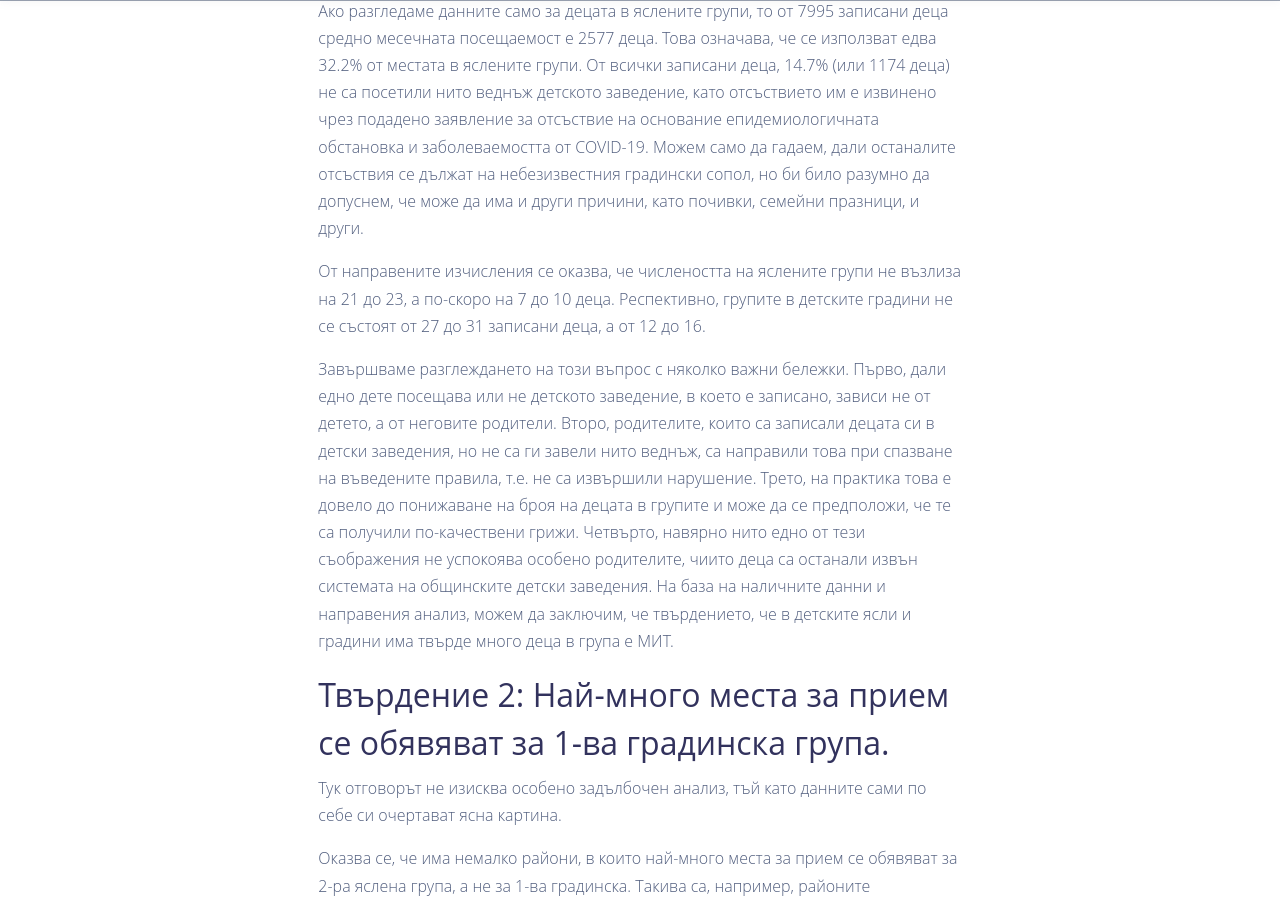
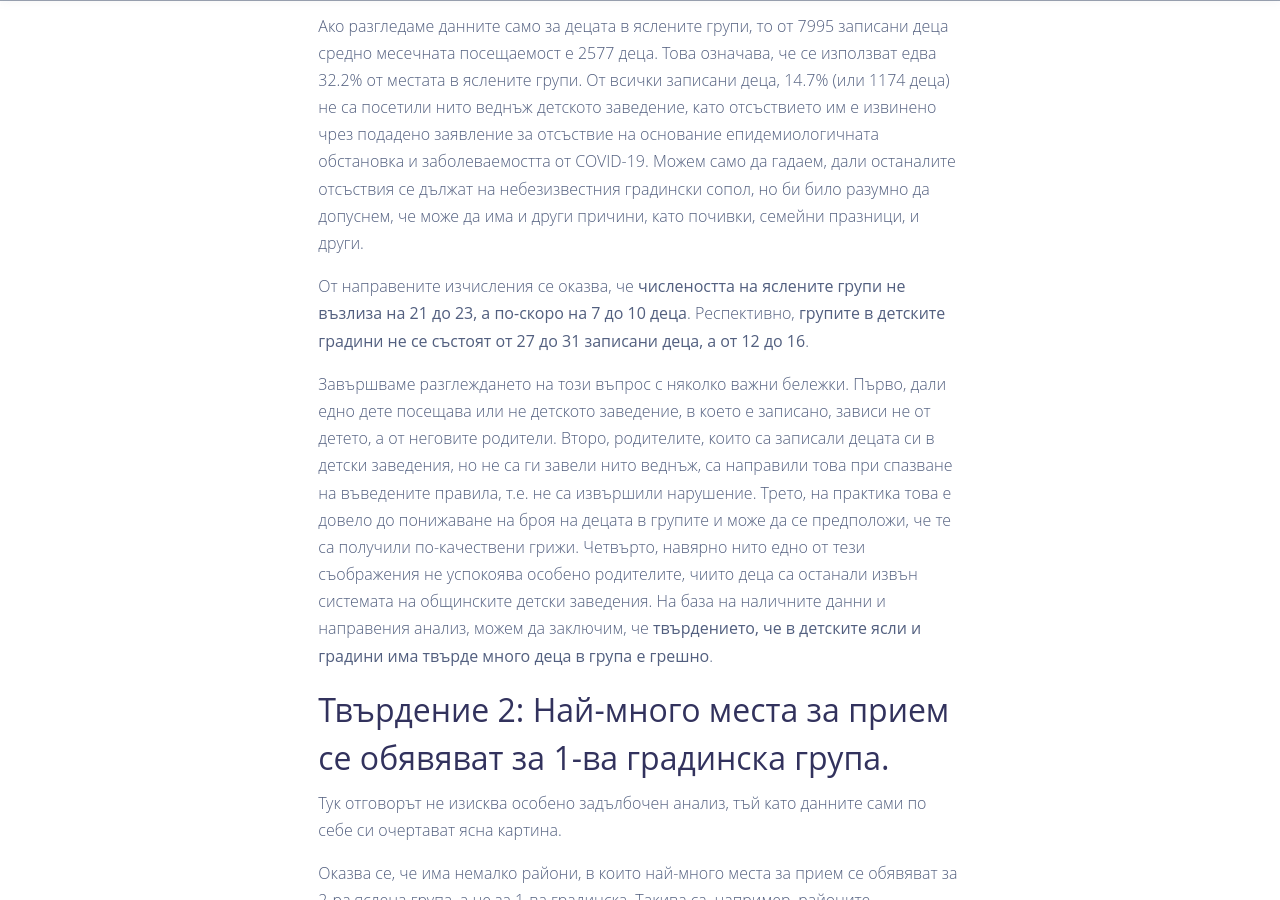
Before and after one commit to data-for-good-bg/data-for-good-bg.github.io, a Jekyll site: the page built from bg/_posts/2022-03-15-sofia-kindergartens-2021-2022.md, in a window 1280 px wide and 900 px high, scrolled down 2996 px. Built offline with Jekyll 4.4.1, drawn with Linux system fonts in a browser that asks for light colours; nearby versions of some CDN libraries; a script that is not in the unit is left out; some of the changed text lies outside the part shown.

Commit message:
edit of copy

```diff
--- a/bg/_posts/2022-03-15-sofia-kindergartens-2021-2022.md
+++ b/bg/_posts/2022-03-15-sofia-kindergartens-2021-2022.md
@@ -36,20 +36,20 @@
 
 Ако разгледаме данните само за децата в яслените групи, то от 7995 записани деца средно месечната посещаемост е 2577 деца. Това означава, че се използват едва 32.2% от местата в яслените групи. От всички записани деца, 14.7% (или 1174 деца) не са посетили нито веднъж детското заведение, като отсъствието им е извинено чрез подадено заявление за отсъствие на основание епидемиологичната обстановка и заболеваемостта от COVID-19. Можем само да гадаем, дали останалите отсъствия се дължат на небезизвестния градински сопол, но би било разумно да допуснем, че може да има и други причини, като почивки, семейни празници, и други.
 
-От направените изчисления се оказва, че числеността на яслените групи не възлиза на 21 до 23, а по-скоро на 7 до 10 деца. Респективно, групите в детските градини не се състоят от 27 до 31 записани деца, а от 12 до 16.
+От направените изчисления се оказва, че **числеността на яслените групи не възлиза на 21 до 23, а по-скоро на 7 до 10 деца**. Респективно, **групите в детските градини не се състоят от 27 до 31 записани деца, а от 12 до 16**.
 
 Завършваме разглеждането на този въпрос с няколко важни бележки. Първо, дали едно дете посещава или не детското заведение, в което е записано, зависи не от детето, а от неговите родители. Второ, родителите, които са записали децата си в детски заведения, но не са ги завели нито веднъж, са направили това при спазване на въведените правила, т.е. не са извършили нарушение. Трето, на практика това е довело до понижаване на броя на децата в групите и може да се предположи, че те са получили по-качествени грижи. Четвърто, навярно нито едно от тези съображения не успокоява особено родителите, чиито деца са останали извън системата на общинските детски заведения.
-На база на наличните данни и направения анализ, можем да заключим, че твърдението, че в детските ясли и градини има твърде много деца в група е МИТ.
+На база на наличните данни и направения анализ, можем да заключим, че **твърдението, че в детските ясли и градини има твърде много деца в група е грешно**.
 
 ## Твърдение 2: Най-много места за прием се обявяват за 1-ва градинска група.
 
 Тук отговорът не изисква особено задълбочен анализ, тъй като данните сами по себе си очертават ясна картина.
 
-Оказва се, че има немалко райони, в които най-много места за прием се обявяват за 2-ра яслена група, а не за 1-ва градинска. Такива са, например, районите Възраждане, Искър, Кремиковци, Младост, Надежда, Нови Искър, Студентски. В тях при яслените групи се наблюдава и по-висок процент на приети, но непостъпили деца и съответно на по-ниска средномесечна посещаемост.
+Оказва се, че има немалко райони, в които най-много места за прием се обявяват за 2-ра яслена група, а не за 1-ва градинска. Такива са, например, районите Възраждане, Искър, Кремиковци, Младост, Надежда, Нови Искър и Студентски. В тях при яслените групи се наблюдава и по-висок процент на приети, но непостъпили деца и съответно на по-ниска средномесечна посещаемост.
 
 [ ![](/assets/img/pages/kindergartens_mladost_2021-2022.PNG) ](/assets/img/pages/kindergartens_mladost_2021-2022.PNG)
 
-На база на наличните данни и направения анализ, можем да заключим, че твърдението, че най-много места за прием се обявяват за 1-ва градинска група също е МИТ.
+На база на наличните данни и направения анализ, можем да заключим, че **твърдението, че най-много места за прием се обявяват за 1-ва градинска група също е грешно**.
 
 ## Твърдение 3: Всички детски градини получават еднакво оскъдни средства и страдат от недостиг на персонал.
 
@@ -70,11 +70,11 @@
 
 [ ![](/assets/img/pages/kindergartend_staff.PNG) ](/assets/img/pages/kindergartend_staff.PNG)
 
-В едно обаче всички детски градини си приличат и това е ниското заплащане на персонала.
+В едно обаче всички детски градини си приличат и това е обидно ниското заплащане на персонала.
 
 Според НСИ, през октомври 2021 г. средната брутна месечна заплата на наетите лица по трудово и служебно правоотношение в район София (столица) е 2137 лв. От данните се вижда, че средната брутна месечна заплата на педагогическия персонал е 1679.60 лв., което е с 21% по-ниско от средното заплащане за София. Непедагогическия персонал в детските градини в София получава 959.49 лв. средна брутна месечна заплата, което е повече от два пъти по-ниско от средното заплащане за София.
 
-И така, на база на направения анализ може да се заключи, че данните са твърде разнообразни, за да се направи категорично заключение за достоверността на твърдението, че всички детски градини получават еднакво оскъдни средства и имат недостиг на персонал.
+И така, на база на направения анализ може да се заключи, че данните са твърде разнообразни и **не може да се направи категорично заключение за достоверността на твърдението, че всички детски градини получават еднакво оскъдни средства и имат недостиг на персонал**.
 
 Предоставените на „Данни за добро“ данни и извършеният от нашите доброволци анализ добавят още няколко щрихи към състоянието на детските заведения в София и се надяваме, че те ще послужат за по-добро разбиране на проблемите в най-ранната детска грижа и ще допринесат за тяхното постепенно разрешаване.
 
```
Also changed, not shown: other parts of bg/_posts/2022-03-15-sofia-kindergartens-2021-2022.md (+4 -4 lines).
